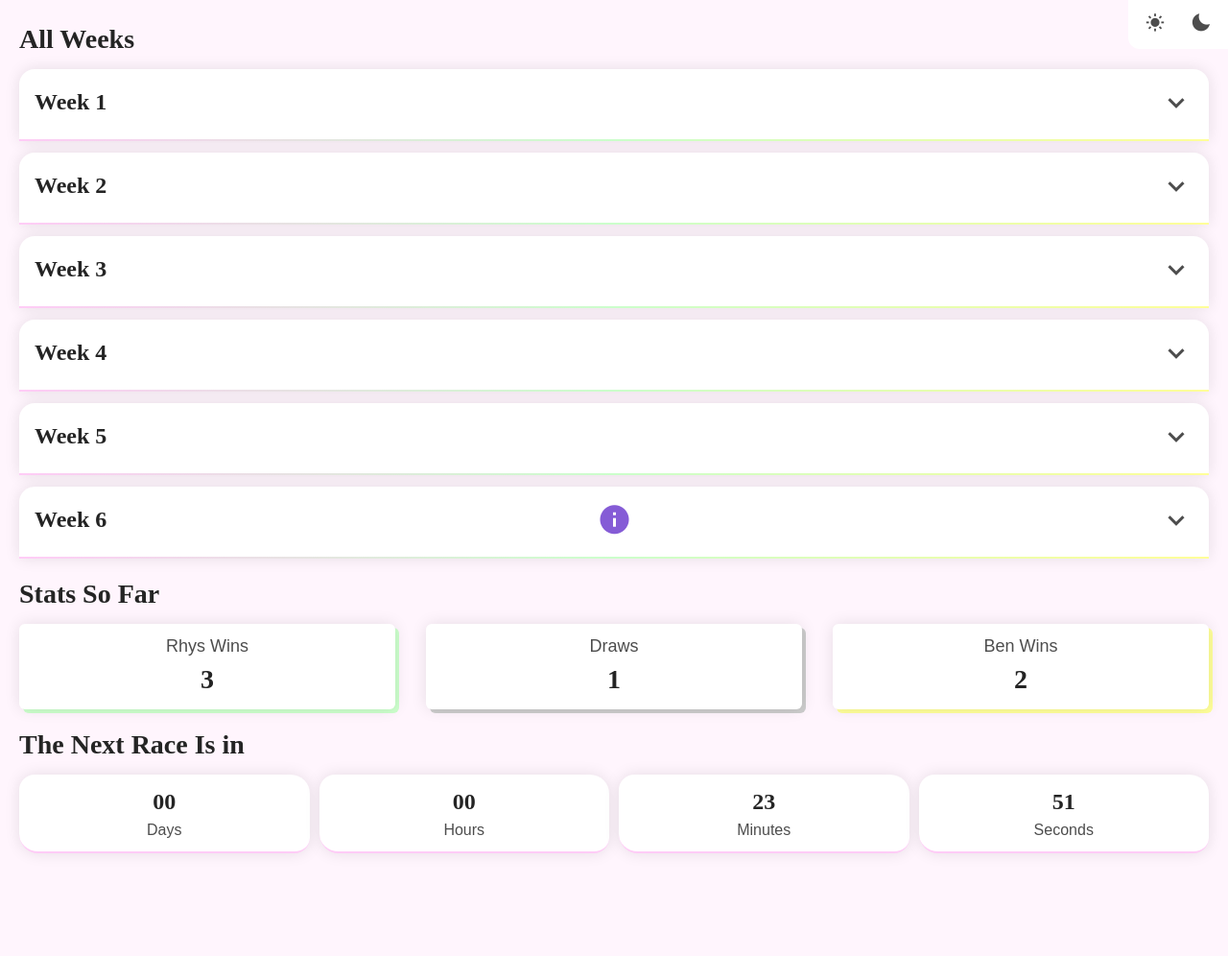
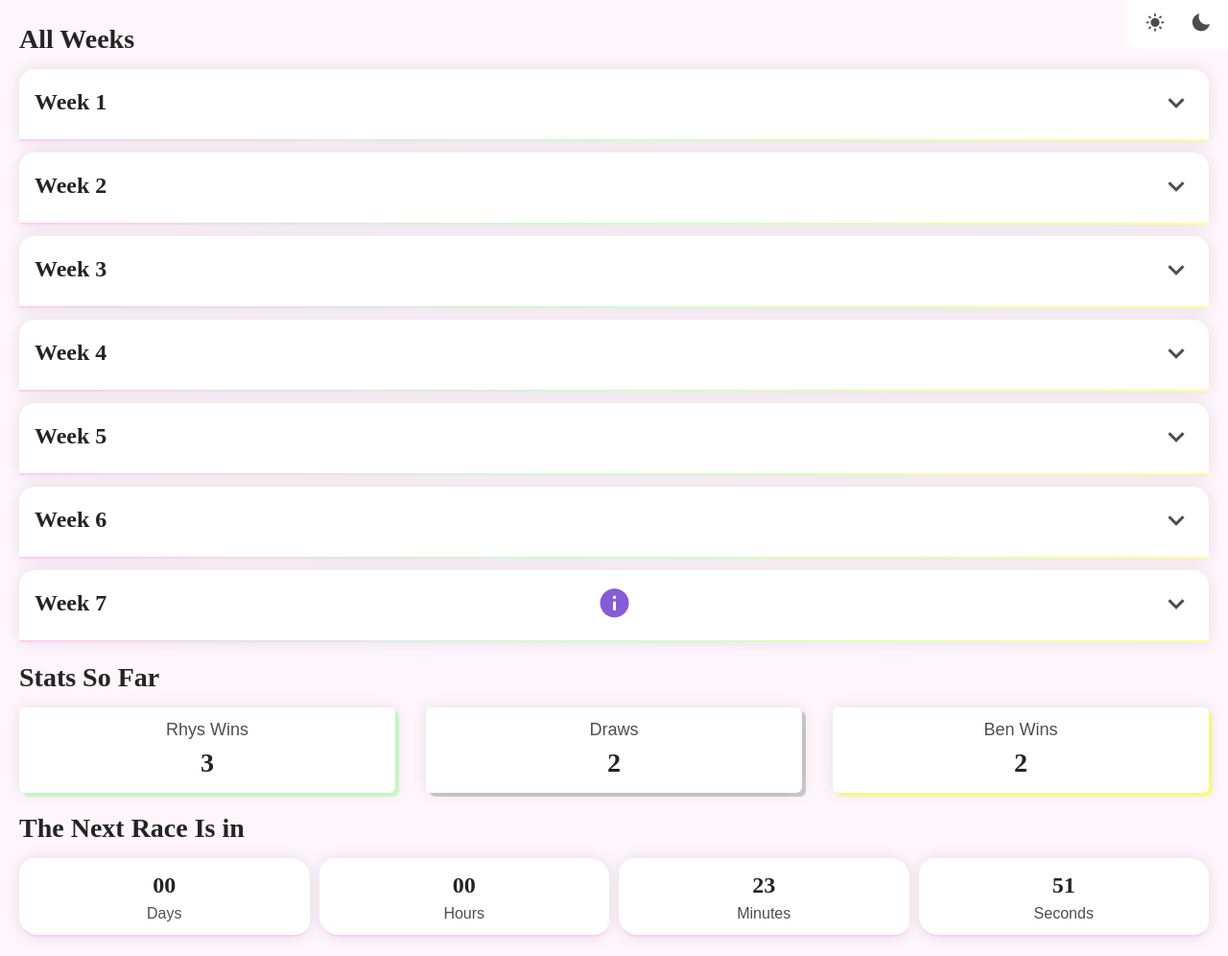
Before and after one commit to webdevnew/Slime-Rancher, a plain HTML site: page index.html in a window 1280 px wide. Shown: the whole page at 96% size. Before the commit the page ends 909 px from the top, so only its background shows below. Drawn offline with nearby package versions, Linux system fonts and the light colour scheme; a web font is replaced by a local one.

Commit message:
Update index.html

```diff
--- a/index.html
+++ b/index.html
@@ -185,7 +185,6 @@
                 <div class="week" title="Rhys">
                     <div class="week-title-content week-toggle">
                         <h2>Week 6</h2>
-                        <i title="Upcoming" class='bx bxs-info-circle'></i>
                         <i class="bx bx-chevron-down"></i>
                     </div>
 
@@ -216,9 +215,9 @@
                     </span>
                 </div>
 
-<!--                 <div class="week" title="">
+                <div class="week" title="">
                     <div class="week-title-content week-toggle">
-                        <h2>Week 5</h2>
+                        <h2>Week 7</h2>
                         <i title="Upcoming" class='bx bxs-info-circle'></i>
                         <i class="bx bx-chevron-down"></i>
                     </div>
@@ -227,7 +226,7 @@
                         <div class="week-inner-content-container">
                             <div class="week-inner-content">
                                 <h3>Location:</h3>
-                                <img src="img/The_Indigo_Quarry.webp" alt="The Indigo Quarry">
+                                <img src="img/" alt="">
                             </div>
 
                             <div class="week-outer-container">
@@ -238,7 +237,7 @@
 
                                 <div class="week-outer-content">
                                     <h3>Date:</h3>
-                                    <h2>Friday, 8th August</h2>
+                                    <h2>Friday, 15th August</h2>
                                 </div>
 
                                 <div class="week-outer-content">
@@ -248,7 +247,7 @@
                             </div>
                         </div>
                     </span>
-                </div> -->
+                </div>
 
             </div>
         </section>
```
